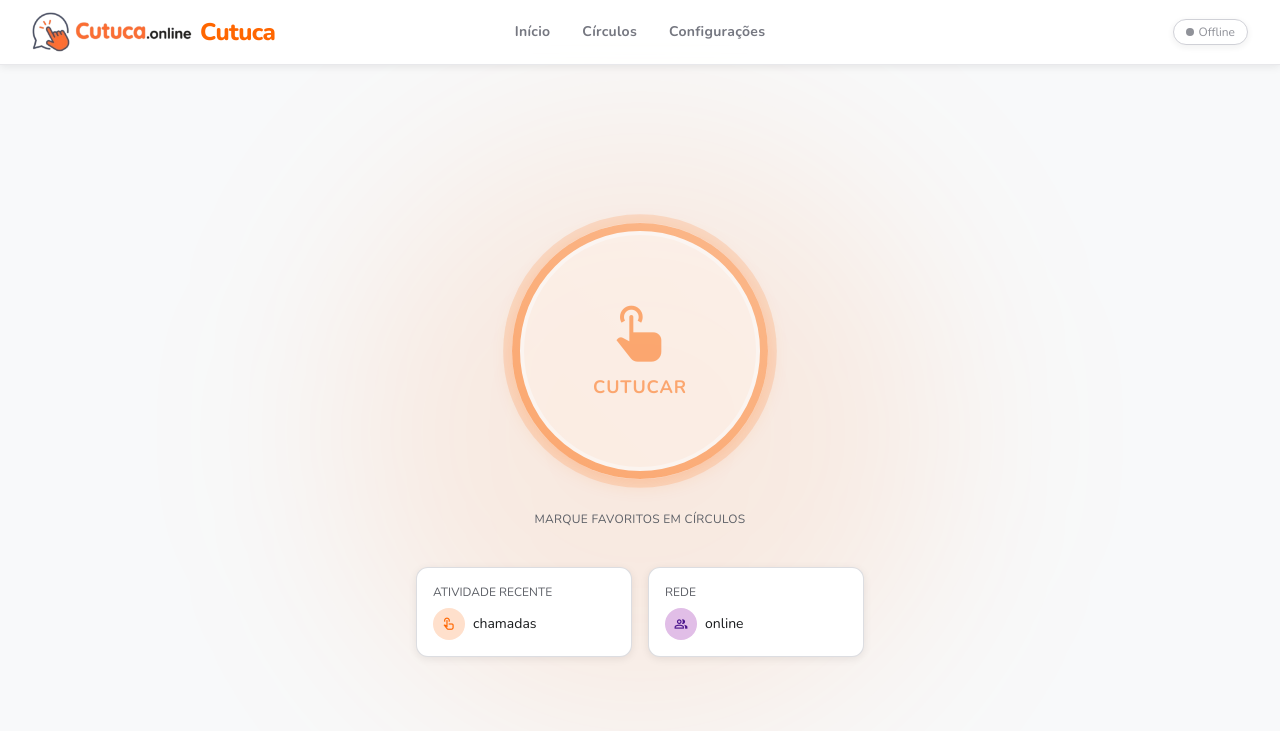
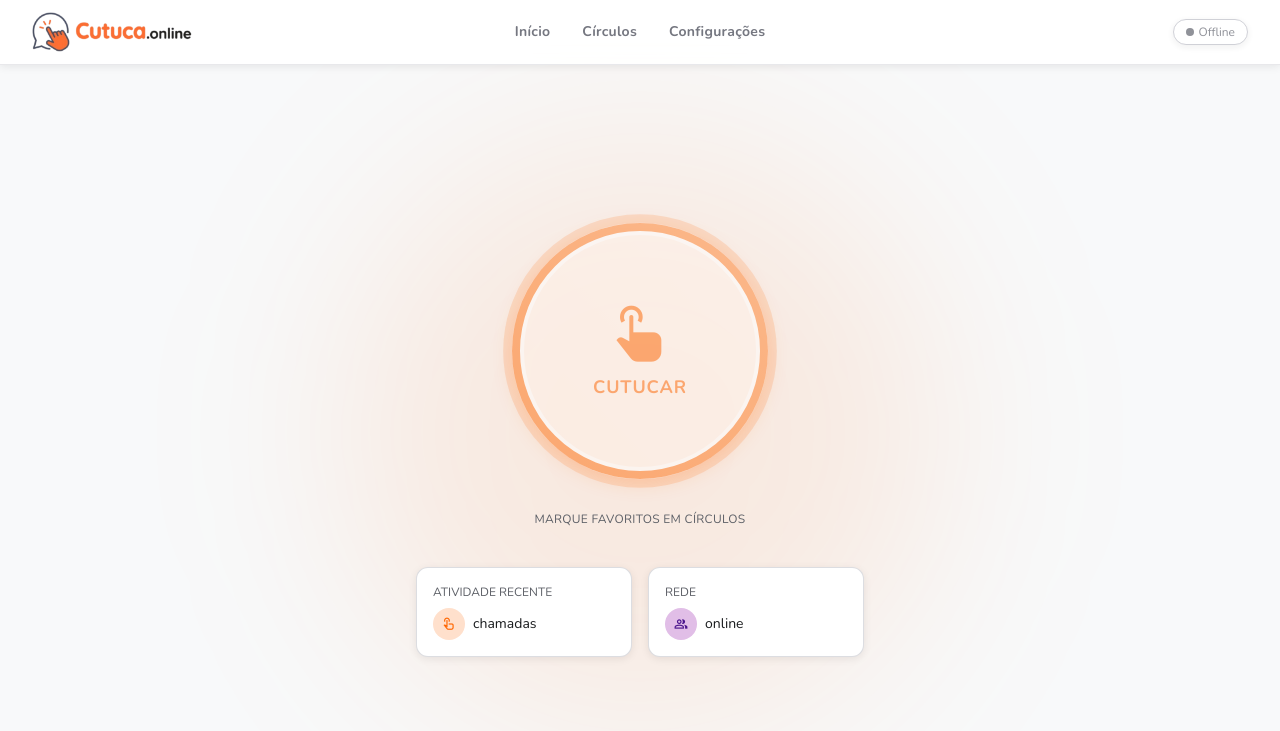
Before and after one commit to loezsilva/sos, a Django app: template templates/dashboard/index.html in a window 1280 px wide. Shown: the top 731 px of the page. Run offline with Django 4.2, Linux system fonts and the light colour scheme; the template is opened without the code that fills it, so the values that code supplies are empty.

Commit message:
Refactor navigation and login templates to enhance accessibility and branding. Updated logo alt text to "Cutuca.online" and removed unnecessary elements for a cleaner design. Improved aria-labels for better screen reader support, aligning with the new branding guidelines.

```diff
--- a/templates/partials/nav.html
+++ b/templates/partials/nav.html
@@ -4,9 +4,8 @@
 {% url 'dashboard:configuracoes' as url_configuracoes %}
 
 <header class="md:hidden fixed top-0 inset-x-0 z-50 px-margin-mobile flex justify-between items-center h-16 bg-surface/90 backdrop-blur-xl border-b border-outline-variant/40 sombra-cutuca text-primary">
-  <a href="{{ url_inicio }}" class="flex items-center gap-sm no-underline text-primary">
-    <img src="{% static 'icons/logo-cutuca-online.png' %}" alt="Cutuca" class="h-9 w-auto object-contain">
-    <span class="font-headline-md text-headline-md font-extrabold tracking-tight">Cutuca</span>
+  <a href="{{ url_inicio }}" class="flex items-center no-underline" aria-label="Cutuca">
+    <img src="{% static 'icons/logo-cutuca-online.png' %}" alt="Cutuca.online" class="h-9 w-auto object-contain">
   </a>
   <div class="flex items-center gap-md">
     {% include 'partials/pill_disponibilidade.html' %}
@@ -16,9 +15,8 @@
 
 <header class="hidden md:flex fixed top-0 inset-x-0 z-50 border-b border-outline-variant/40 sombra-cutuca bg-surface/90 backdrop-blur-xl text-primary">
   <div class="max-w-7xl mx-auto w-full h-16 px-margin-desktop grid grid-cols-[1fr_auto_1fr] items-center gap-4">
-    <a href="{{ url_inicio }}" class="flex items-center gap-sm no-underline text-primary">
-      <img src="{% static 'icons/logo-cutuca-online.png' %}" alt="Cutuca" class="h-10 w-auto object-contain">
-      <span class="font-headline-md text-headline-md font-extrabold tracking-tight">Cutuca</span>
+    <a href="{{ url_inicio }}" class="flex items-center no-underline" aria-label="Cutuca">
+      <img src="{% static 'icons/logo-cutuca-online.png' %}" alt="Cutuca.online" class="h-10 w-auto object-contain">
     </a>
     <nav class="flex gap-8 justify-self-center">
       <a href="{{ url_inicio }}" class="{% if rota_ativa == 'inicio' %}link-nav-ativo{% else %}link-nav-inativo{% endif %}">Início</a>
--- a/templates/registration/login.html
+++ b/templates/registration/login.html
@@ -9,9 +9,8 @@
 {% block main %}
 <section class="w-full max-w-md mx-auto px-margin-mobile min-h-[calc(100dvh-4rem)] flex flex-col items-center justify-center">
   <div class="w-full card-cutuca rounded-xl p-lg">
-    <div class="flex items-center justify-center gap-sm mb-lg">
-      <img src="{% static 'icons/logo-cutuca-online.png' %}" alt="Cutuca" class="h-12 w-auto object-contain">
-      <span class="font-headline-md text-headline-md font-extrabold tracking-tight text-primary">Cutuca</span>
+    <div class="flex items-center justify-center mb-lg">
+      <img src="{% static 'icons/logo-cutuca-online.png' %}" alt="Cutuca.online" class="h-12 w-auto object-contain">
     </div>
 
     <h1 class="font-headline-md text-headline-md text-on-surface text-center mb-2">Entrar</h1>
```
